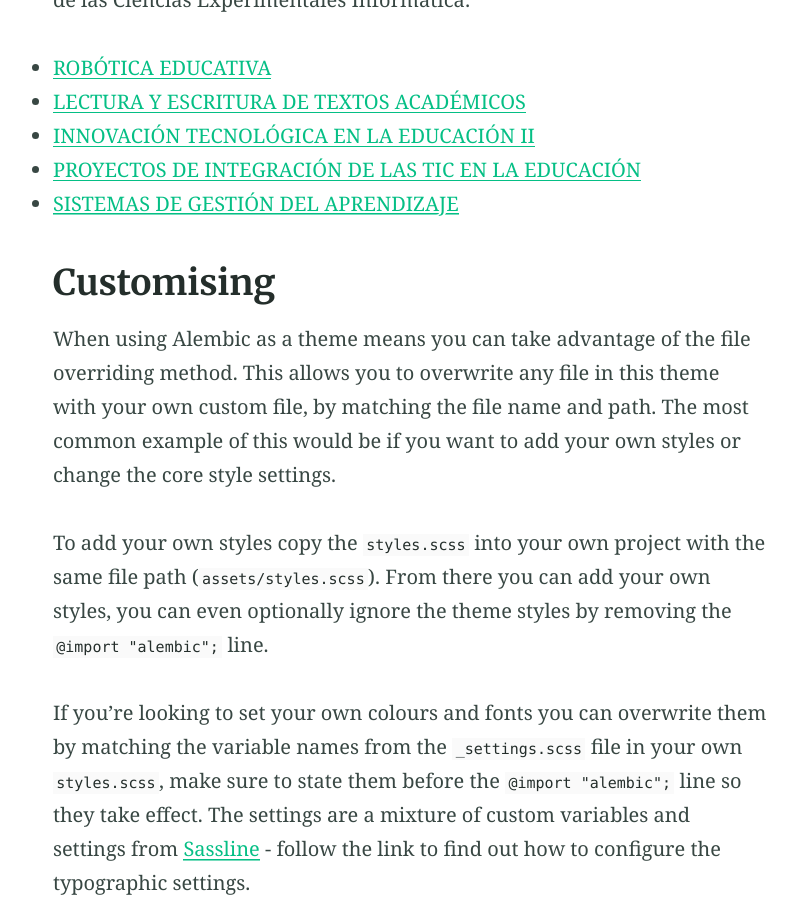
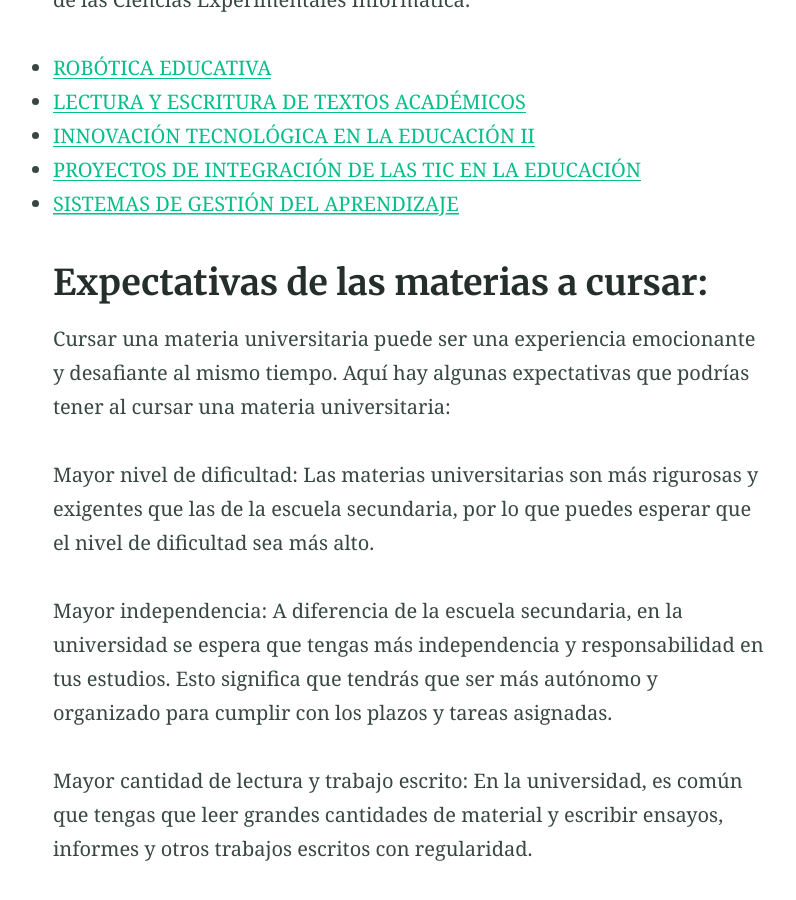
Before and after one commit to AlejandroQuishpe99/AlejandroQuishpe99.github.io, a Jekyll site: the page built from index.md, in a window 1280 px wide and 900 px high, scrolled down 1339 px. Shown: the whole window, without its empty margins (230-1026 px from the left). Built offline with Jekyll 4.4.1, drawn with Linux system fonts in a browser that asks for light colours; some of the changed text lies outside the part shown.

Commit message:
Nuevo
EXPECTATIVAS

```diff
--- a/index.md
+++ b/index.md
@@ -34,10 +34,30 @@ Estas son las materias a cursar en 7mo semetre de la carrera de Pedadogia de las
 - [SISTEMAS DE GESTIÓN DEL APRENDIZAJE ](https://moodle.unach.edu.ec/course/view.php?id=36274)
 
 
-## Customising
+## Expectativas de las materias a cursar:
 
-When using Alembic as a theme means you can take advantage of the file overriding method. This allows you to overwrite any file in this theme with your own custom file, by matching the file name and path. The most common example of this would be if you want to add your own styles or change the core style settings.
+Cursar una materia universitaria puede ser una experiencia emocionante y desafiante al mismo tiempo. Aquí hay algunas expectativas que podrías tener al cursar una materia universitaria:
 
-To add your own styles copy the [`styles.scss`](https://github.com/daviddarnes/alembic/blob/master/assets/styles.scss) into your own project with the same file path (`assets/styles.scss`). From there you can add your own styles, you can even optionally ignore the theme styles by removing the `@import "alembic";` line.
+Mayor nivel de dificultad: Las materias universitarias son más rigurosas y exigentes que las de la escuela secundaria, por lo que puedes esperar que el nivel de dificultad sea más alto.
 
-If you're looking to set your own colours and fonts you can overwrite them by matching the variable names from the [`_settings.scss`](https://github.com/daviddarnes/alembic/blob/master/_sass/_settings.scss) file in your own `styles.scss`, make sure to state them before the `@import "alembic";` line so they take effect. The settings are a mixture of custom variables and settings from [Sassline](https://medium.com/@jakegiltsoff/sassline-v2-0-e424b2881e7e) - follow the link to find out how to configure the typographic settings.
+Mayor independencia: A diferencia de la escuela secundaria, en la universidad se espera que tengas más independencia y responsabilidad en tus estudios. Esto significa que tendrás que ser más autónomo y organizado para cumplir con los plazos y tareas asignadas.
+
+Mayor cantidad de lectura y trabajo escrito: En la universidad, es común que tengas que leer grandes cantidades de material y escribir ensayos, informes y otros trabajos escritos con regularidad.
+
+Mayor participación en clase: En algunos cursos universitarios, se espera que los estudiantes participen activamente en las discusiones en clase, lo que significa que tendrás que estar preparado para contribuir a las conversaciones y debates.
+
+Uso de tecnología educativa: Es cada vez más común el uso de tecnología educativa en la universidad, como plataformas de aprendizaje en línea, simulaciones y recursos multimedia. Puedes esperar tener que utilizar estas herramientas en tus estudios.
+
+En general, las expectativas de cursar una materia universitaria son de una mayor exigencia y responsabilidad, pero también de una mayor libertad para explorar tus intereses y habilidades en un entorno académico desafiante y estimulante.Cursar una materia universitaria puede ser una experiencia emocionante y desafiante al mismo tiempo. Aquí hay algunas expectativas que podrías tener al cursar una materia universitaria:
+
+Mayor nivel de dificultad: Las materias universitarias son más rigurosas y exigentes que las de la escuela secundaria, por lo que puedes esperar que el nivel de dificultad sea más alto.
+
+Mayor independencia: A diferencia de la escuela secundaria, en la universidad se espera que tengas más independencia y responsabilidad en tus estudios. Esto significa que tendrás que ser más autónomo y organizado para cumplir con los plazos y tareas asignadas.
+
+Mayor cantidad de lectura y trabajo escrito: En la universidad, es común que tengas que leer grandes cantidades de material y escribir ensayos, informes y otros trabajos escritos con regularidad.
+
+Mayor participación en clase: En algunos cursos universitarios, se espera que los estudiantes participen activamente en las discusiones en clase, lo que significa que tendrás que estar preparado para contribuir a las conversaciones y debates.
+
+Uso de tecnología educativa: Es cada vez más común el uso de tecnología educativa en la universidad, como plataformas de aprendizaje en línea, simulaciones y recursos multimedia. Puedes esperar tener que utilizar estas herramientas en tus estudios.
+
+En general, las expectativas de cursar una materia universitaria son de una mayor exigencia y responsabilidad, pero también de una mayor libertad para explorar tus intereses y habilidades en un entorno académico desafiante y estimulante.
```
